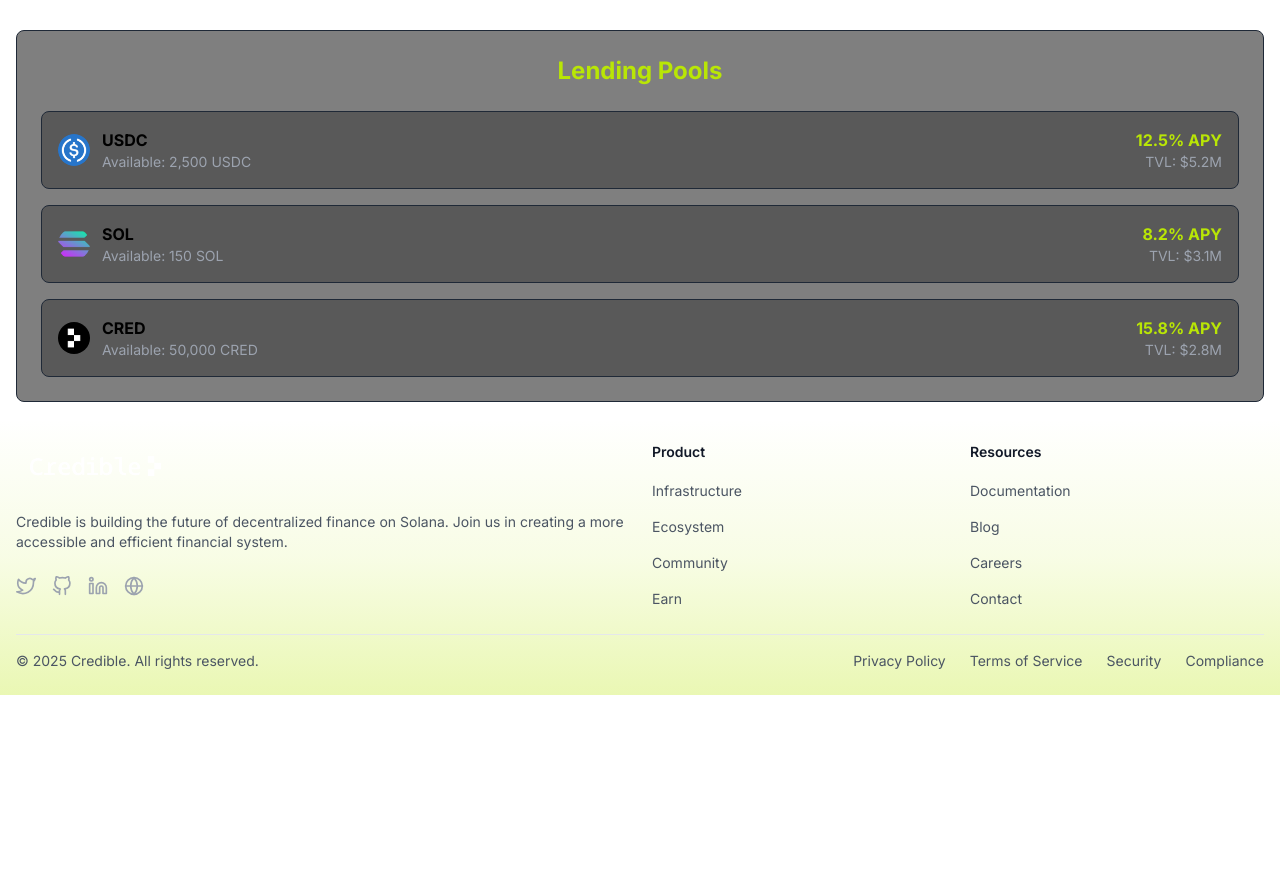
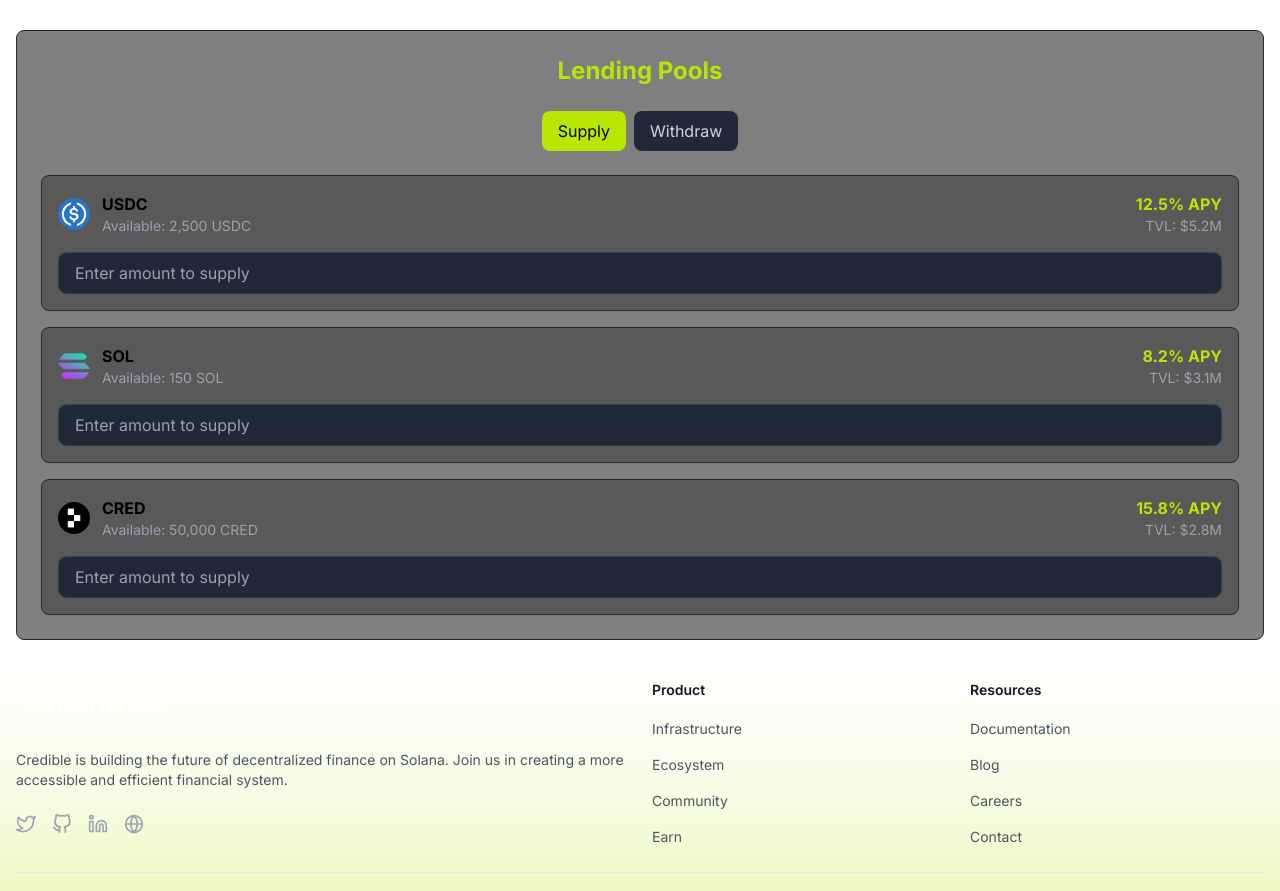
Before and after one commit to w3-surfer/credible-finance, a Next.js app: page /earn/lending in a window 1280 px wide. Shown: the part 1050-1941 px from the top of the page. Before the commit the page ends 1745 px from the top, so only its background shows below. Built offline with nearby package versions, Linux system fonts and the light colour scheme.

Commit message:
fix: add supply/withdraw tabs functionality to Lending component

```diff
--- a/src/components/dashboard/Lending.tsx
+++ b/src/components/dashboard/Lending.tsx
@@ -197,6 +197,31 @@ export function Lending() {
       {/* Lending Pools */}
       <div className="bg-black/50 border border-gray-800 rounded-lg p-6">
         <h2 className="text-2xl font-bold mb-6 text-center text-[#B9E605]">Lending Pools</h2>
+
+        {/* Tabs */}
+        <div className="flex gap-2 mb-6 justify-center">
+          <button
+            onClick={() => setSelectedTab('supply')}
+            className={`px-4 py-2 rounded-lg transition-colors ${
+              selectedTab === 'supply'
+                ? 'bg-[#B9E605] text-black'
+                : 'bg-gray-800 text-gray-300 hover:bg-gray-700'
+            }`}
+          >
+            Supply
+          </button>
+          <button
+            onClick={() => setSelectedTab('withdraw')}
+            className={`px-4 py-2 rounded-lg transition-colors ${
+              selectedTab === 'withdraw'
+                ? 'bg-[#B9E605] text-black'
+                : 'bg-gray-800 text-gray-300 hover:bg-gray-700'
+            }`}
+          >
+            Withdraw
+          </button>
+        </div>
+
         <div className="grid gap-4">
           {pools.map((pool) => (
             <motion.div
@@ -221,6 +246,16 @@ export function Lending() {
                   <p className="text-sm text-gray-400">TVL: {pool.tvl}</p>
                 </div>
               </div>
+              {/* Input field based on selected tab */}
+              <div className="mt-4">
+                <input
+                  type="number"
+                  value={amount}
+                  onChange={(e) => setAmount(e.target.value)}
+                  placeholder={`Enter amount to ${selectedTab}`}
+                  className="w-full bg-gray-800 border border-gray-700 rounded-lg px-4 py-2 text-white placeholder-gray-400 focus:outline-none focus:border-[#B9E605]"
+                />
+              </div>
             </motion.div>
           ))}
         </div>
```
